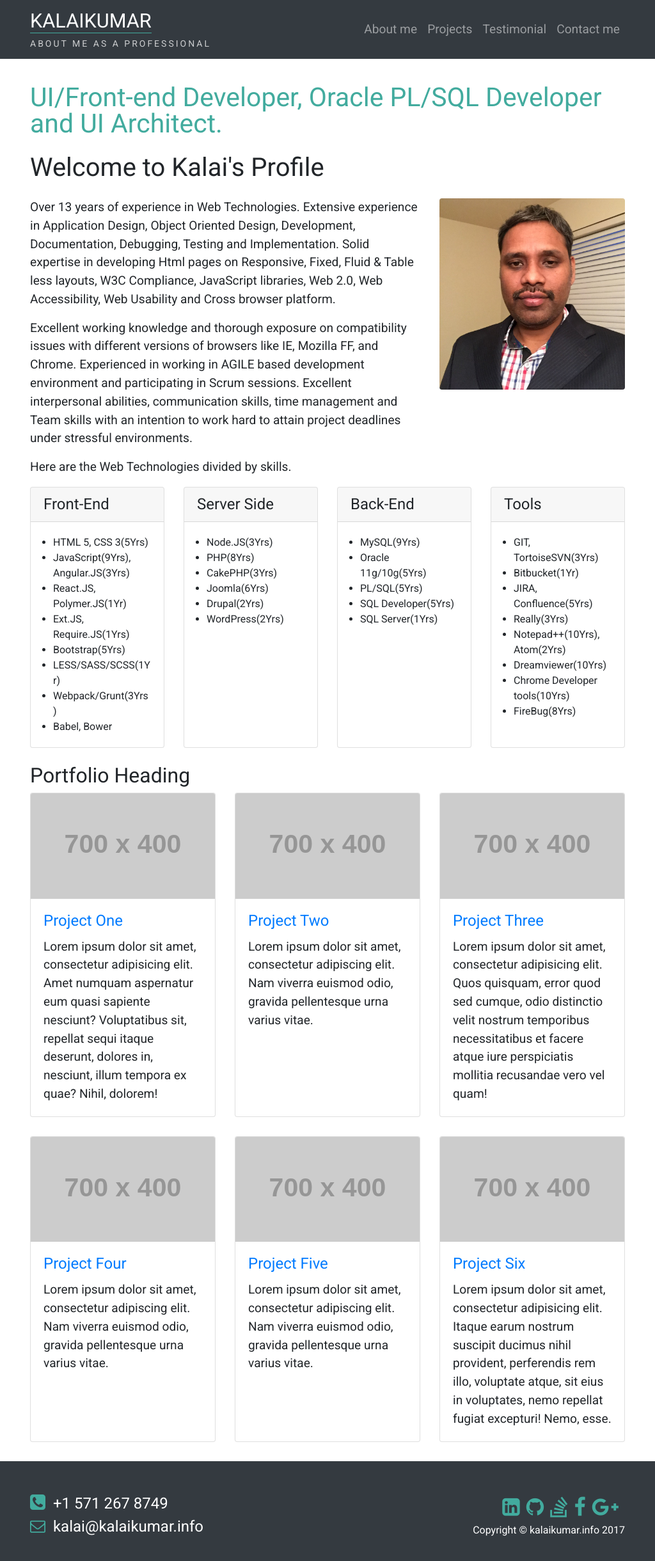
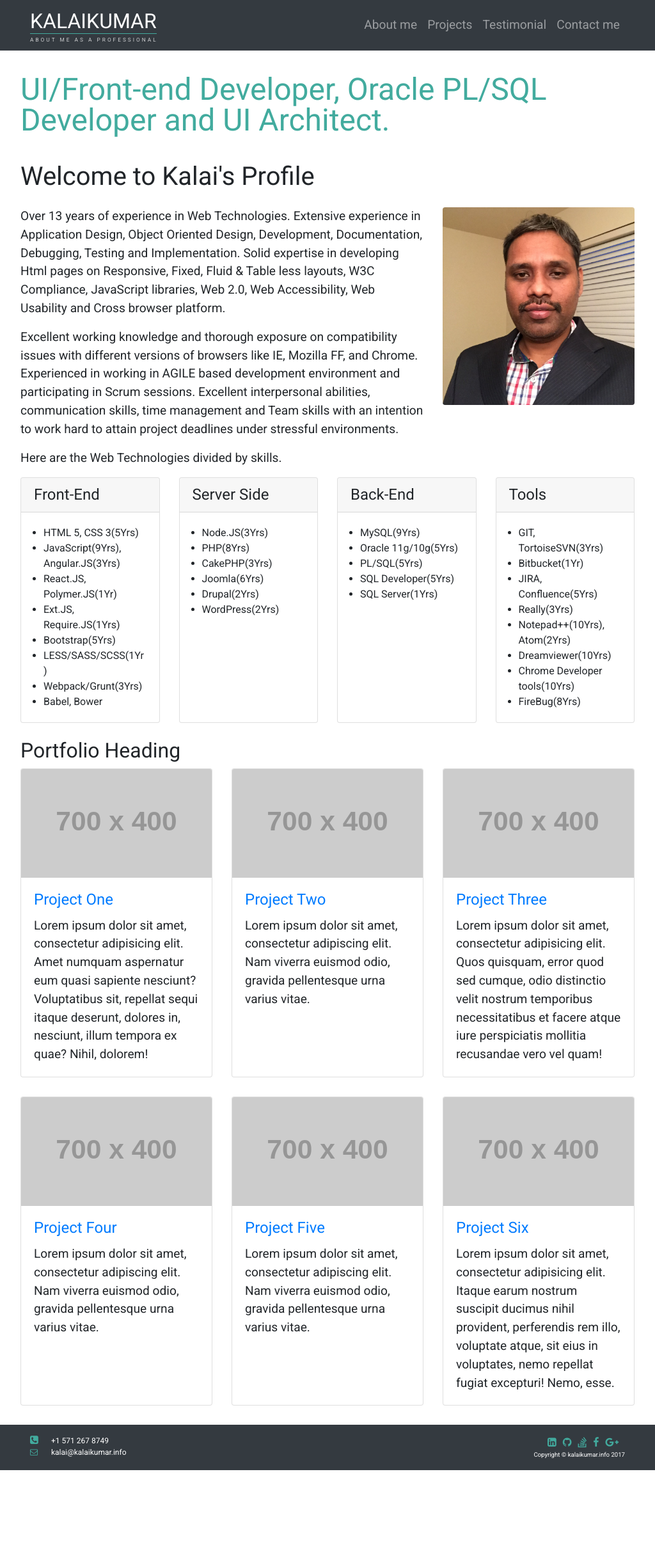
Before and after one commit to kalaikt/kalai-portfolio, an Angular app: page / in a window 1024 px wide. Shown: the top 2440 px of the page at 64% size. After the commit the page ends 2298 px from the top, so only its background shows below. Built offline with nearby package versions, Linux system fonts and the light colour scheme.

Commit message:
Signed-off-by: Kalaikumar <kalai.k.t@gmail.com>

```diff
--- a/src/app/footer/footer.component.css
+++ b/src/app/footer/footer.component.css
@@ -14,3 +14,19 @@ footer i{
 .contact i{ width: 20px; }
 .contact{ font-size: 1.5rem; }
 .fa-phone-square{font-size: 28px;}
+
+@media only screen and (max-width:1024px){
+  .social-icon{
+    text-align: right;
+    font-size: 1rem;
+    display: inline-block;
+  }
+  p{
+    font-size: .6rem;
+  }
+  .py-5{
+    padding: 1rem 0!important;
+  }
+  .contact{ font-size: .75rem; }
+  .fa-phone-square{font-size: 15px;}
+}
--- a/src/app/header/header.component.css
+++ b/src/app/header/header.component.css
@@ -49,14 +49,38 @@ header{color: gray; padding: 2rem;}
   line-height: 4vw;
   margin-top: 100px;
 }
-#logo-kalai{color: #000; font-size: 3vw; text-transform: uppercase;border-bottom: 1px solid #42AB9E;line-height: 40px;
+#logo-kalai{color: #000; font-size: 3rem; text-transform: uppercase;border-bottom: 1px solid #42AB9E;line-height: 40px;
     color: #fff;}
 .navbar-brand a{text-decoration: none;}
 .navbar-brand div{
     color: rgba(255,255,255,.75);
-    margin-top: 5px;
-    font-size: 14px;
+    font-size: .95rem;
     letter-spacing: 3px;
     text-align: center;
+    line-height: .95rem;
+    margin-top: 15px;
 }
 header{padding-bottom:0;}
+@media only screen and (max-width:1024px){
+  .navbar-brand div{
+    font-size: .52rem;
+    letter-spacing: 3px;
+    text-align: center;
+    line-height: .52rem;
+    margin-top: 5px;
+  }
+  #logo-kalai{
+    font-size: 2rem;
+  }
+  header{
+    padding: 1rem;
+  }
+  .role{
+    padding: 0;
+  }
+  .role h1{
+    font-size: 3rem;
+    line-height: 3rem;
+    margin-top: 100px;
+  }
+}
--- a/src/app/header/header.component.html
+++ b/src/app/header/header.component.html
@@ -1,8 +1,11 @@
 <nav class="navbar fixed-top navbar-expand-lg navbar-dark bg-dark fixed-top">
       <div class="container">
         <div class="navbar-brand">
-            <a href="#" id="logo-kalai">{{name}}</a>
-            <div>{{logo_slogan}}</div>
+            <a href="#" id="logo-kalai">
+              <span>{{name}}</span>
+              <div>{{logo_slogan}}</div>
+            </a>
+
         </div>
         <button class="navbar-toggler navbar-toggler-right" type="button" data-toggle="collapse" data-target="#navbarResponsive" aria-controls="navbarResponsive" aria-expanded="false" aria-label="Toggle navigation">
           <span class="navbar-toggler-icon"></span>
--- a/src/app/main/main.component.css
+++ b/src/app/main/main.component.css
@@ -9,3 +9,8 @@ ul.card-text{
 .kalai{
   width: 60%;
 }
+@media (min-width:1000px) and (max-width:1024px){
+  .container{
+    padding: 0;
+  }
+}
```
